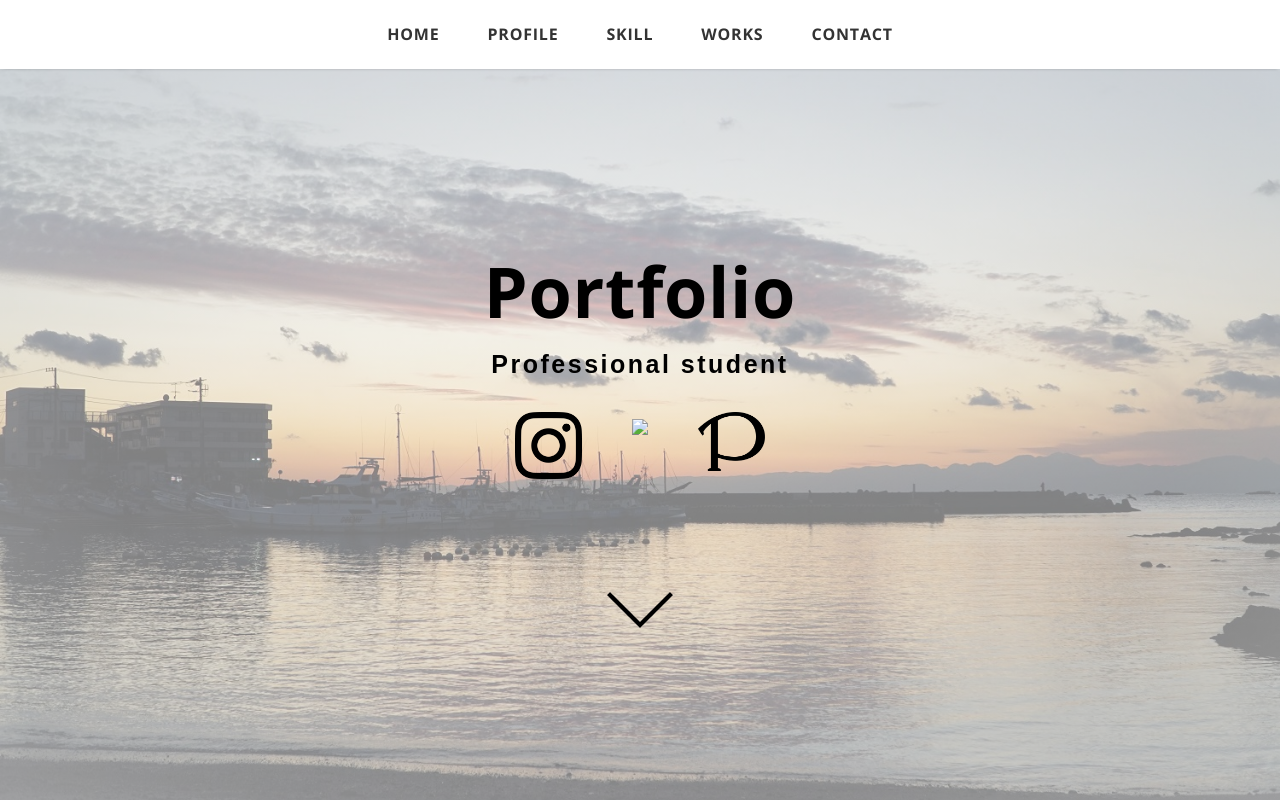
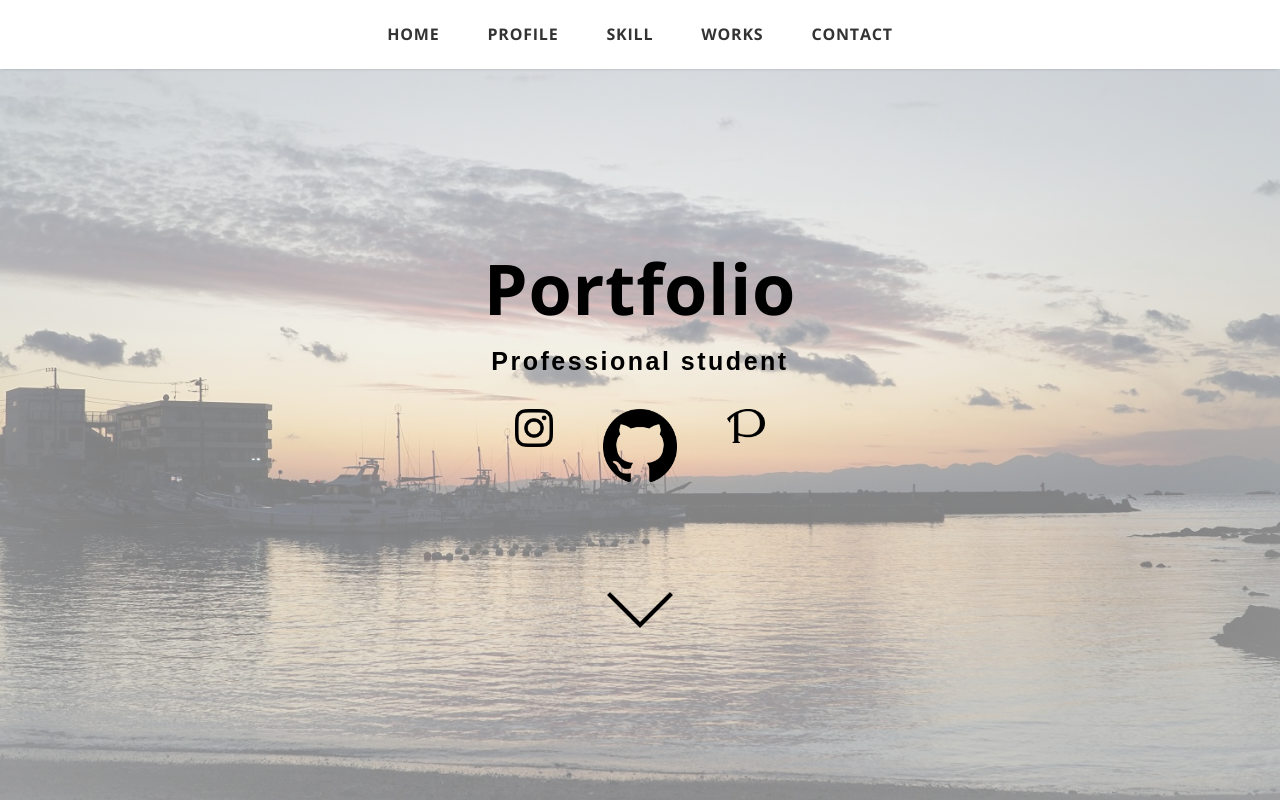
Before and after one commit to rizsuna/rizsuna.github.io, a plain HTML site: page index.html in a window 1280 px wide. Shown: the top 800 px of the page. Drawn offline with nearby package versions, Linux system fonts and the light colour scheme.

Commit message:
Update index.html

```diff
--- a/index.html
+++ b/index.html
@@ -47,7 +47,7 @@
         <div class="logo-subtitle">Professional student</div>
         <div class="logo-icon">
         <a href="https://instagram.com/yyyyo_k/" target="_blank" rel="noopener"><img src="img/icons/instagram-icon.png"></a>
-        <a href="https://github.com/rizsuna" target="_blank" rel="noopener"><img src="img/icons/9ff81e7c5bd702db92ee622b93cc89e6.png"></a>
+        <a href="https://github.com/rizsuna" target="_blank" rel="noopener"><img src="img/icons/github-icon.png"></a>
         <a href="https://www.pixiv.net/users/16291986" target="_blank" rel="noopener"><img src="img/icons/pixiv-icon.png"></a>
         </div>
       </h1>
```
